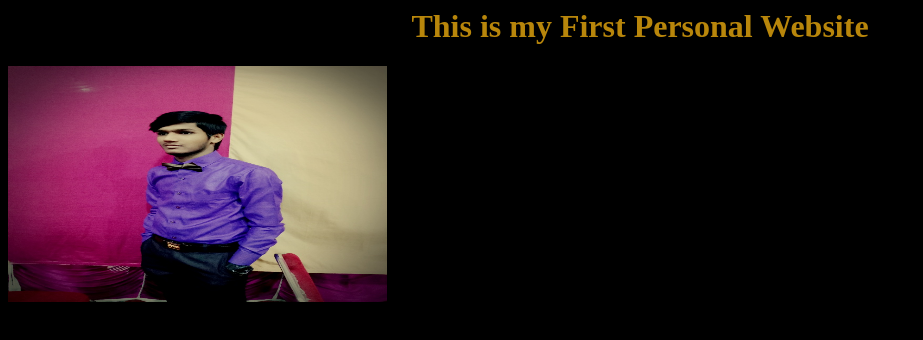
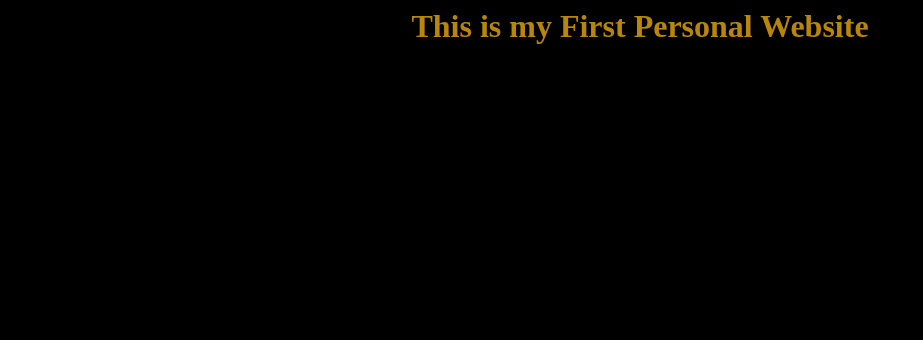
Before and after one commit to mohammedsohail-hacker/mohammedsohail-hacker.github.io, a plain HTML site: page index.html in a window 1280 px wide. Shown: the whole page, without its empty margins (0-923 px from the left). Drawn offline with Linux system fonts and the light colour scheme.

Commit message:
Update index.html

```diff
--- a/index.html
+++ b/index.html
@@ -4,6 +4,5 @@
   </head>
   <body style="background-color :black">
     <h1 style="text-align: center; color: darkgoldenrod;"> This is my First Personal Website</h1>
-  <img src="p11.jpg" width="30%" height="30%" >
   </body>
 </html>
```
